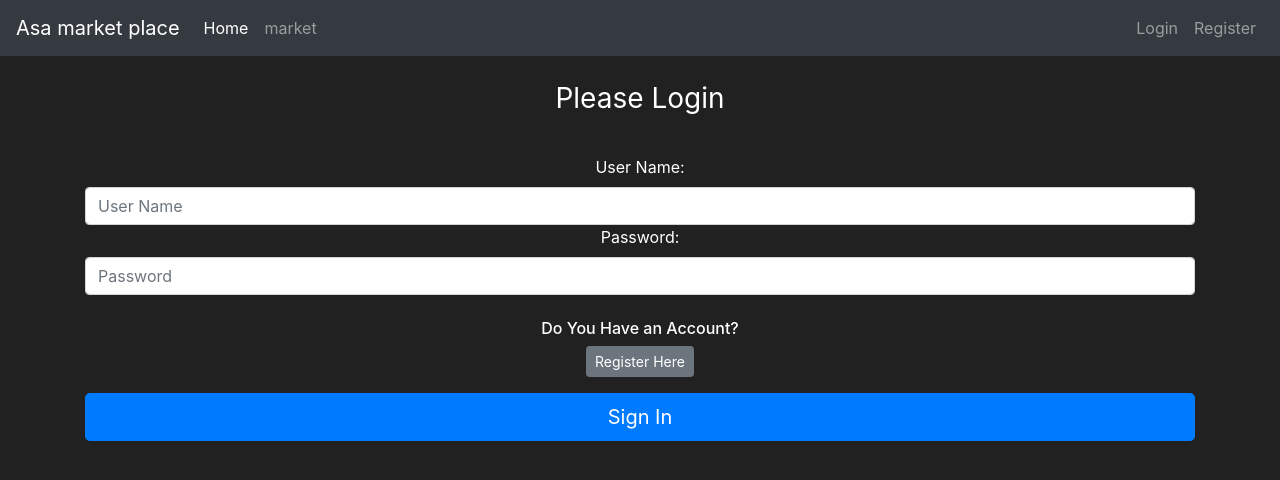
After one commit to AsaUnlimited/Market-WebApp, a Flask app: page /login in a window 1280 px wide. The commit adds this page. Shown: the top 480 px of the page. Run offline with Flask 2, Linux system fonts and the light colour scheme; some libraries are stand-ins or nearby versions.

Commit message:
security implemented on login

```diff
--- a/market/__init__.py
+++ b/market/__init__.py
@@ -1,11 +1,13 @@
 from flask import Flask
 from flask_sqlalchemy import SQLAlchemy
 from flask_bcrypt import Bcrypt
+from flask_login import LoginManager
 
 app = Flask(__name__)
 app.config['SQLALCHEMY_DATABASE_URI'] = 'sqlite:///market.db'
 app.config['SECRET_KEY'] = '3ddb72619aff4a1a8bdaab43'
 db = SQLAlchemy(app)
 bcrypt = Bcrypt(app)
+login_manager = LoginManager(app)
 
 from market import routes
--- a/market/forms.py
+++ b/market/forms.py
@@ -20,3 +20,9 @@ class RegisterForm(FlaskForm):
     password1 = PasswordField(label='Password', validators=[Length(min=8), DataRequired()])
     password2 = PasswordField(label='Confirm Password', validators=[EqualTo('password1'), DataRequired()])
     submit = SubmitField(label='Create Account')
+
+
+class LoginForm(FlaskForm):
+    username = StringField(label='User Name:', validators=[DataRequired()])
+    password = StringField(label='Password:', validators=[DataRequired()])
+    submit = SubmitField(label='Sign In')
--- a/market/routes.py
+++ b/market/routes.py
@@ -1,8 +1,9 @@
 from market import app
 from flask import render_template, redirect, url_for, flash
 from market.models import Item, User
-from market.forms import RegisterForm
+from market.forms import RegisterForm, LoginForm
 from market import db
+from flask_login import login_user
 
 @app.route("/")
 @app.route('/home')
@@ -20,7 +21,7 @@ def register_page():
     if form.validate_on_submit():
         user_to_create = User(username=form.username.data,
                             email_address=form.email_address.data,
-                            password_hash=form.password1.data)
+                            password=form.password1.data)
         db.session.add(user_to_create)
         db.session.commit()
         return redirect(url_for('market_page'))
@@ -28,3 +29,20 @@ def register_page():
         for err_msg in form.errors.values():
             flash(f'there was an error creating a user: {err_msg}', category='danger')
     return render_template('register.html', form = form)
+
+
+@app.route('/login', methods=['GET', 'POST'])
+def login_page():
+    form = LoginForm()
+    if form.validate_on_submit():
+        attempted_user = User.query.filter_by(username=form.username.data).first()
+        if attempted_user and attempted_user.check_password_correction(
+                attempted_password=form.password.data
+        ):
+            login_user(attempted_user)
+            flash(f'Success! You are logged in as: {attempted_user.username}', category='success')
+            return redirect(url_for('market_page'))
+        else:
+            flash('Username and password are not match! Please try again', category='danger')
+
+    return render_template('login.html', form=form)
--- a/market/templates/base.html
+++ b/market/templates/base.html
@@ -26,14 +26,37 @@
               <a class="nav-link" href="{{ url_for('market_page') }}">market</a>
             </li>
           </ul>
+
+          {% if current_user.is_authenticated %}
+
           <ul class="navbar-nav">
             <li class="nav-item">
-              <a class="nav-link" href="#">Login</a>
+              <a class="nav-link" style="color:lawngreen; font-weight: bold">
+                  <i class="fas fa-coins"></i>
+                  {{ current_user.budget }}
+              </a>
+            </li>
+            <li class="nav-item">
+              <a class="nav-link">Welcome, {{ current_user.username }}</a>
+            </li>
+            <li class="nav-item">
+              <a class="nav-link" href="#">Logout</a>
+            </li>
+          </ul>
+
+          {% else %}
+
+          <ul class="navbar-nav">
+            <li class="nav-item">
+              <a class="nav-link" href="{{ url_for('login_page') }}">Login</a>
             </li>
             <li class="nav-item">
               <a class="nav-link" href="{{ url_for('register_page') }}">Register</a>
             </li>
           </ul>
+
+          {% endif %}
+
       </div>
     </nav>
 
--- /dev/null
+++ b/market/templates/login.html
@@ -0,0 +1,38 @@
+{% extends 'base.html' %}
+
+{% block title %}
+Login Page
+{% endblock %}
+
+{% block content %}
+<body class="text-center">
+
+   <div class="container">
+     <form class="form-signin" style="color:white" method="post">
+        {{ form.hidden_tag() }}
+        <img class="mb-4" src="" alt="">
+        <h1 class="h3 mb-3 font-weight-normal">
+            Please Login
+        </h1>
+        <br>
+
+        {{ form.username.label() }}
+        {{ form.username(class="form-control", placeholder="User Name") }}
+
+        {{ form.password.label() }}
+        {{ form.password(class="form-control", placeholder="Password") }}
+
+        <br>
+
+        <div class="checkbox mb-3">
+          <h6>Do You Have an Account?</h6>
+          <a class="btn btn-sm btn-secondary" href="{{ url_for('register_page') }} ">Register Here</a>
+        </div>
+
+        {{ form.submit(class="btn btn-lg btn-block btn-primary") }}
+
+     </form>
+   </div>
+
+</body>
+{% endblock %}
--- a/market/templates/register.html
+++ b/market/templates/register.html
@@ -29,6 +29,11 @@ Create an account
 
     <br>
 
+    <div class="checkbox mb-3">
+      <h6>Already have an Account?</h6>
+      <a class="btn btn-sm btn-secondary" href="{{ url_for('login_page') }} ">Login Here</a>
+    </div>
+
     {{ form.submit(class='btn btn=lg btn-block btn-primary') }}
   </form>
 
```
Also changed, not shown: market/models.py (+16 -2 lines), market/market.db.
